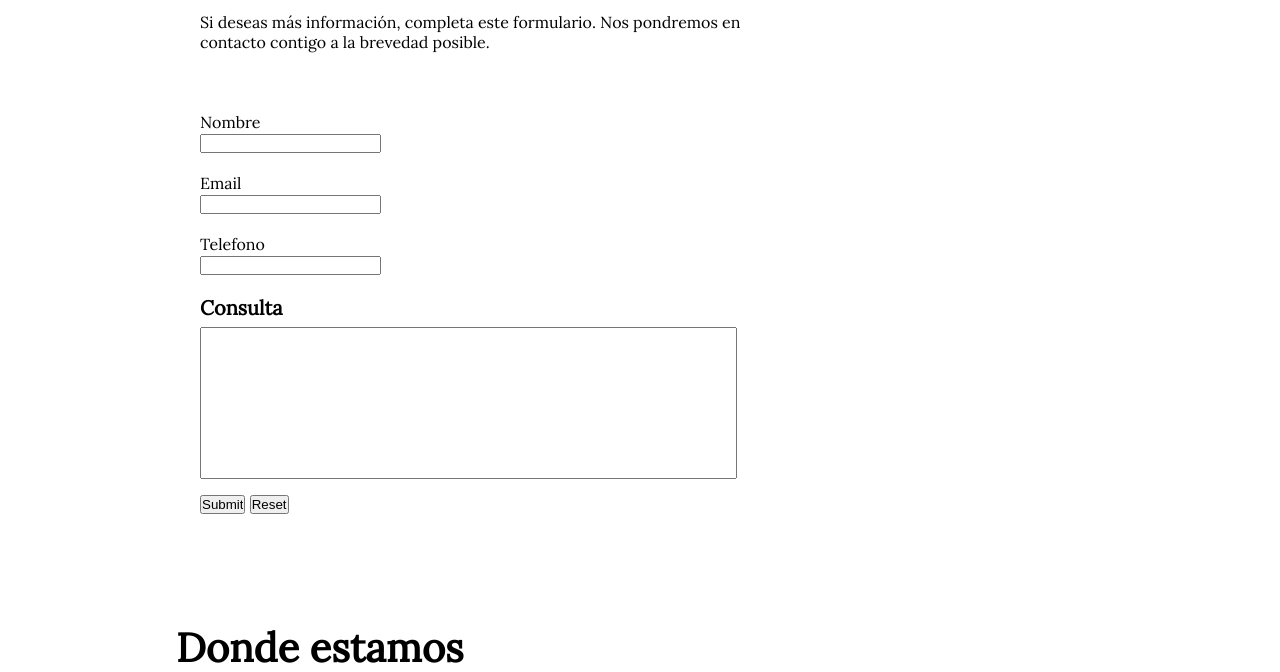
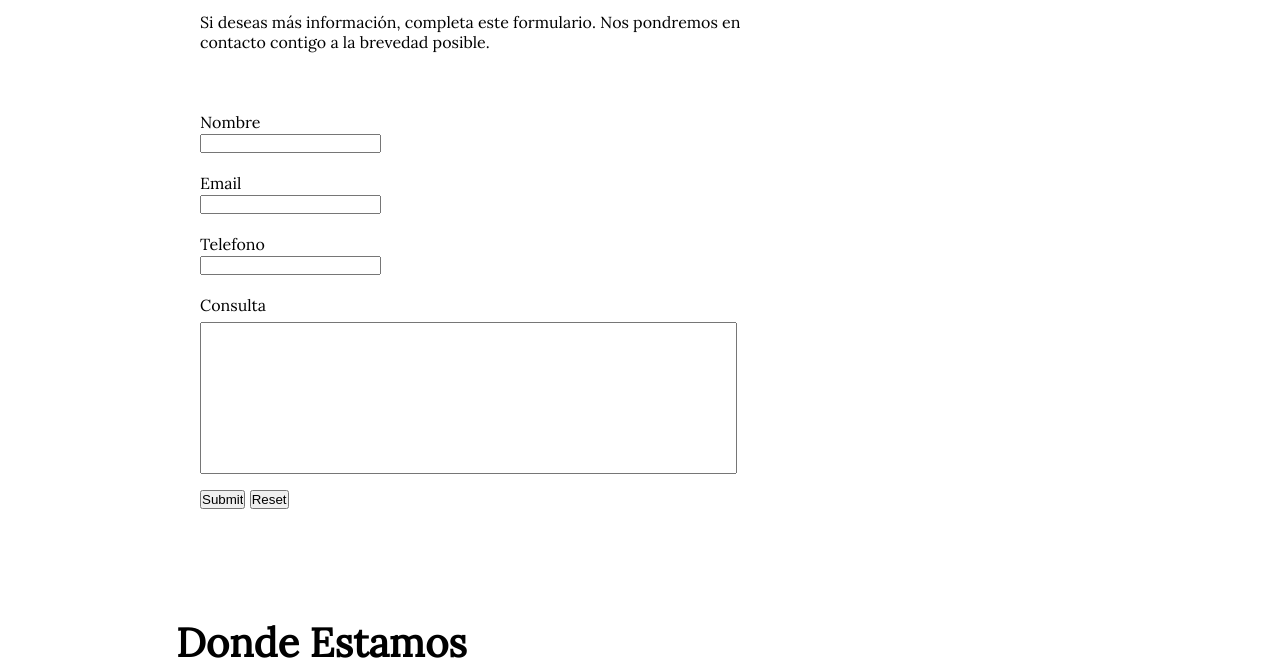
Before and after one commit to MartinGs3/Love-of-Beauty-PreEntrega, a website: page pages/contacto.html in a window 1280 px wide. Shown: the part 280-952 px from the top of the page. Drawn offline with nearby package versions, Linux system fonts and the light colour scheme; grey boxes are pictures that could not be loaded.

Commit message:
checkpoint

```diff
--- a/pages/contacto.html
+++ b/pages/contacto.html
@@ -58,7 +58,7 @@
                     <input type="number" name="telefono" id="telefono">
                 </div>
                 <div class="consulta">
-                    <h3>Consulta</h3>
+                    <p>Consulta</p>
                     <textarea name="" id="" cols="65" rows="10" class="fijo"></textarea>
                 </div>
                 <div class="submit">
@@ -68,7 +68,7 @@
             </form>
         </section>
         <section class="right-content">
-            <h2 class="animate__animated animate__backInUp">Donde estamos</h2>
+            <h2 class="animate__animated animate__backInUp">Donde Estamos</h2>
             <iframe src="https://www.google.com/maps/embed?pb=!1m18!1m12!1m3!1d1642.
                 143733512198!2d-58.409725995163754!3d-34.59689170150681!2m3!1f0!2f0!3f0!3m2
                 !1i1024!2i768!4f13.1!3m3!1m2!1s0x95bcca8faf625feb%3A0x4e52eea29bfc4a51!2sJo
--- a/scss/components/_layout.scss
+++ b/scss/components/_layout.scss
@@ -248,8 +248,7 @@ section {
             }
 
             .consulta {
-                h3 {
-                    font-size: nth($font-size, 7);
+                p {
                     margin-bottom: 7px;
                 }
 
```
Also changed, not shown: css/estilos.css.
